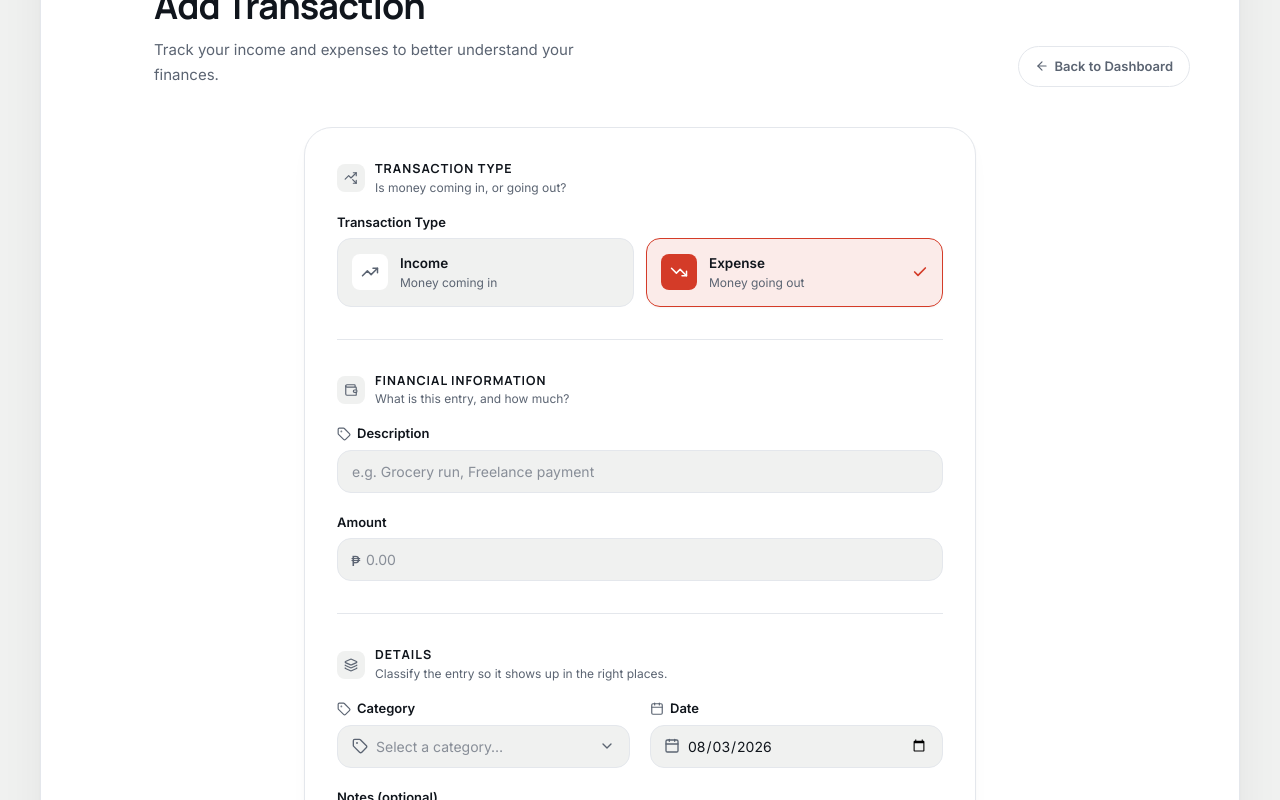
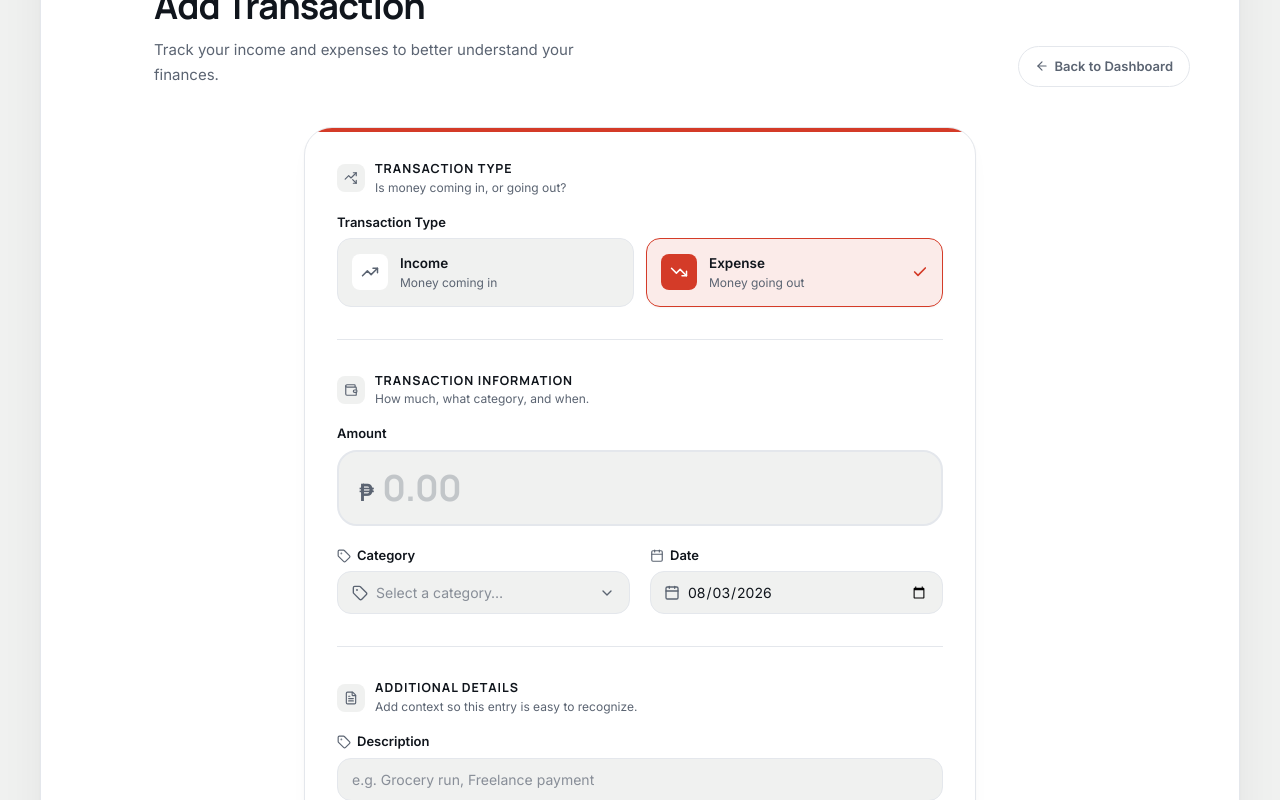
Before and after one commit to YuanG14/midterm-project-webdvt, a React (Vite) app: page /add in a window 1280 px wide. Shown: the part 220-1020 px from the top of the page. Built offline with nearby package versions, Linux system fonts and the light colour scheme.

Commit message:
feat: enhance TransactionForm with updated layout and improved accessibility, including new accent bar and restructured sections for better user experience

```diff
--- a/src/components/TransactionForm.jsx
+++ b/src/components/TransactionForm.jsx
@@ -1,7 +1,7 @@
 import { useMemo, useState } from "react";
 import { useNavigate } from "react-router-dom";
 import { useTransactions } from "../hooks/useTransactions";
-import { Calendar, Layers, Loader2, PlusCircle, Tag, TrendingUpDown, Wallet } from "lucide-react";
+import { Calendar, FileText, Loader2, PlusCircle, Tag, TrendingUpDown, Wallet } from "lucide-react";
 import FormSection from "./FormSection";
 import InputField from "./InputField";
 import TransactionTypeSelector from "./TransactionTypeSelector";
@@ -28,6 +28,7 @@ function TransactionForm() {
   const [submitting, setSubmitting] = useState(false);
 
   const categoryOptions = useMemo(() => CATEGORIES_BY_TYPE[type] ?? [], [type]);
+  const isIncome = type === "income";
 
   function handleTypeChange(nextType) {
     setType(nextType);
@@ -71,8 +72,17 @@ function TransactionForm() {
       <form
         onSubmit={handleSubmit}
         noValidate
-        className="flex flex-col gap-6 rounded-[var(--radius-card-lg)] border border-[var(--color-border-soft)] bg-[var(--color-surface)] p-5 shadow-[var(--shadow-card)] sm:gap-8 sm:p-8"
+        className="relative flex flex-col gap-6 overflow-hidden rounded-[var(--radius-card-lg)] border border-[var(--color-border-soft)] bg-[var(--color-surface)] p-5 shadow-[var(--shadow-card)] sm:gap-8 sm:p-8"
       >
+        {/* Top accent bar — same "colored strip on a white card" language as
+            the Dashboard's FinancialCard tiles, reflecting the selected type. */}
+        <div
+          aria-hidden="true"
+          className={`absolute inset-x-0 top-0 h-1 transition-colors duration-300 ${
+            isIncome ? "bg-[var(--color-income)]" : "bg-[var(--color-danger)]"
+          }`}
+        />
+
         {/* 1. Transaction type — sets the tone (and available categories)
             for everything below it, so it comes first. */}
         <FormSection
@@ -87,27 +97,21 @@ function TransactionForm() {
 
         <div className="border-t border-[var(--color-border-soft)]" />
 
-        {/* 2. Financial information — what it is, and how much. */}
+        {/* 2. Transaction information — how much, what category, when. The
+            amount gets a large, hero-style treatment since it's the number
+            that matters most on a fintech form. */}
         <FormSection
           icon={Wallet}
-          title="Financial Information"
-          description="What is this entry, and how much?"
+          title="Transaction Information"
+          description="How much, what category, and when."
         >
-          <InputField label="Description" icon={Tag} htmlFor="title" error={errors.title}>
-            <input
-              id="title"
-              type="text"
-              value={title}
-              maxLength={TITLE_MAX_LENGTH}
-              onChange={(event) => setTitle(event.target.value)}
-              placeholder="e.g. Grocery run, Freelance payment"
-              className={inputClasses}
-            />
-          </InputField>
-
           <InputField label="Amount" htmlFor="amount" error={errors.amount}>
-            <div className="relative">
-              <span className="pointer-events-none absolute left-3.5 top-1/2 -translate-y-1/2 text-[14px] font-medium text-[var(--color-ink-soft)]">
+            <div
+              className={`flex items-baseline gap-2 rounded-[var(--radius-card)] border-2 bg-[var(--color-canvas)] px-4 py-3.5 transition-colors duration-200 focus-within:border-[var(--color-primary)] focus-within:ring-2 focus-within:ring-[var(--color-primary)]/20 sm:px-5 sm:py-4 ${
+                errors.amount ? "border-[var(--color-danger)]" : "border-[var(--color-border-soft)]"
+              }`}
+            >
+              <span className="font-display text-xl font-bold text-[var(--color-ink-soft)] sm:text-2xl">
                 ₱
               </span>
               <input
@@ -119,21 +123,11 @@ function TransactionForm() {
                 value={amount}
                 onChange={(event) => setAmount(event.target.value)}
                 placeholder="0.00"
-                className={`${inputClasses} pl-7`}
+                className="w-full min-w-0 bg-transparent font-display text-3xl font-bold tracking-tight text-[var(--color-ink)] placeholder:text-[var(--color-ink-soft)]/30 focus:outline-none sm:text-4xl"
               />
             </div>
           </InputField>
-        </FormSection>
 
-        <div className="border-t border-[var(--color-border-soft)]" />
-
-        {/* 3. Category / date — classifies the entry so it shows up in the
-            right places on the Dashboard and Summary. */}
-        <FormSection
-          icon={Layers}
-          title="Details"
-          description="Classify the entry so it shows up in the right places."
-        >
           <div className="grid grid-cols-1 gap-5 sm:grid-cols-2">
             <InputField label="Category" icon={Tag} htmlFor="category" error={errors.category}>
               <CategorySelector
@@ -160,6 +154,28 @@ function TransactionForm() {
               </div>
             </InputField>
           </div>
+        </FormSection>
+
+        <div className="border-t border-[var(--color-border-soft)]" />
+
+        {/* 3. Additional details — free-text context, least critical fields
+            so they come last. */}
+        <FormSection
+          icon={FileText}
+          title="Additional Details"
+          description="Add context so this entry is easy to recognize."
+        >
+          <InputField label="Description" icon={Tag} htmlFor="title" error={errors.title}>
+            <input
+              id="title"
+              type="text"
+              value={title}
+              maxLength={TITLE_MAX_LENGTH}
+              onChange={(event) => setTitle(event.target.value)}
+              placeholder="e.g. Grocery run, Freelance payment"
+              className={inputClasses}
+            />
+          </InputField>
 
           <InputField
             label="Notes (optional)"
@@ -190,14 +206,14 @@ function TransactionForm() {
           <button
             type="submit"
             disabled={submitting}
-            className="inline-flex items-center justify-center gap-1.5 rounded-full bg-[var(--color-ink)] px-5 py-2.5 text-[13px] font-semibold text-[var(--color-canvas)] shadow-sm transition-all duration-200 hover:-translate-y-0.5 hover:shadow-[var(--shadow-raised)] active:scale-[0.97] active:translate-y-0 disabled:cursor-not-allowed disabled:opacity-60 disabled:hover:translate-y-0"
+            className="inline-flex items-center justify-center gap-1.5 rounded-full bg-[var(--color-primary)] px-5 py-2.5 text-[13px] font-semibold text-white shadow-sm transition-all duration-200 hover:-translate-y-0.5 hover:bg-[var(--color-primary-dark)] hover:shadow-[var(--shadow-raised)] active:scale-[0.97] active:translate-y-0 disabled:cursor-not-allowed disabled:opacity-60 disabled:hover:translate-y-0"
           >
             {submitting ? (
               <Loader2 className="h-3.5 w-3.5 animate-spin" strokeWidth={2} />
             ) : (
               <PlusCircle className="h-3.5 w-3.5" strokeWidth={2} />
             )}
-            {submitting ? "Saving…" : "Save Transaction"}
+            {submitting ? "Adding…" : "Add Transaction"}
           </button>
         </div>
       </form>
```
